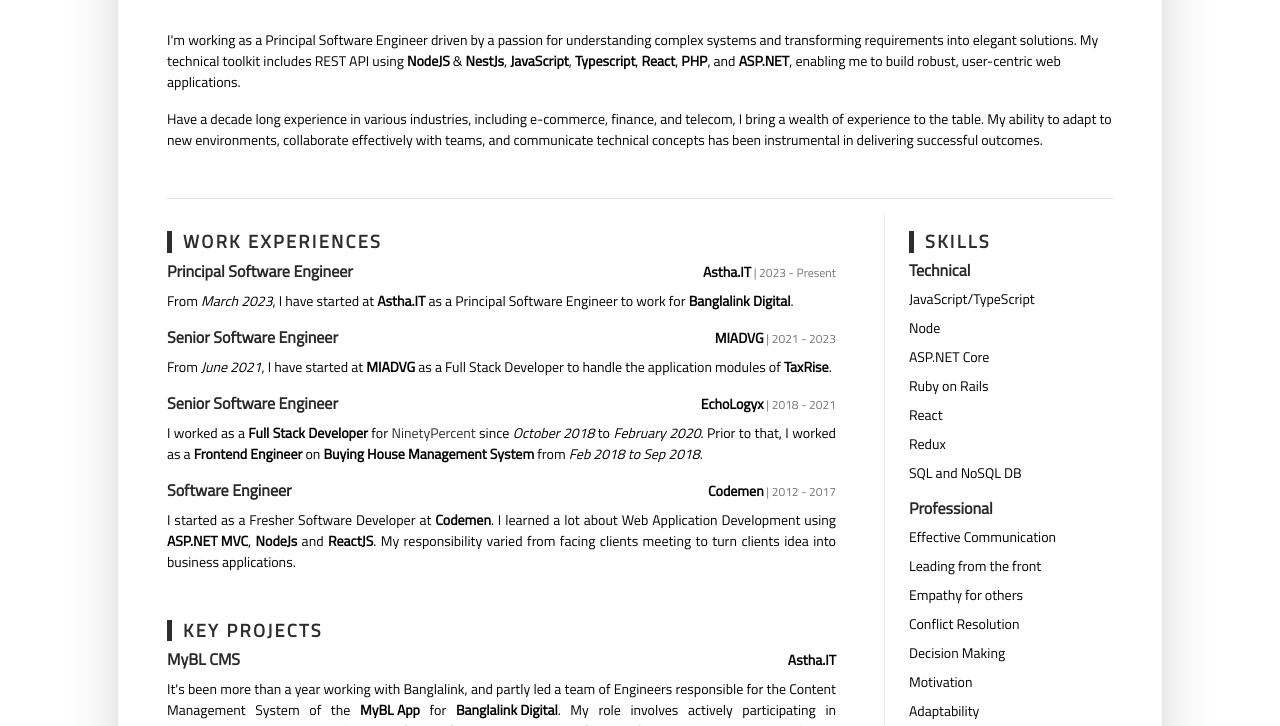
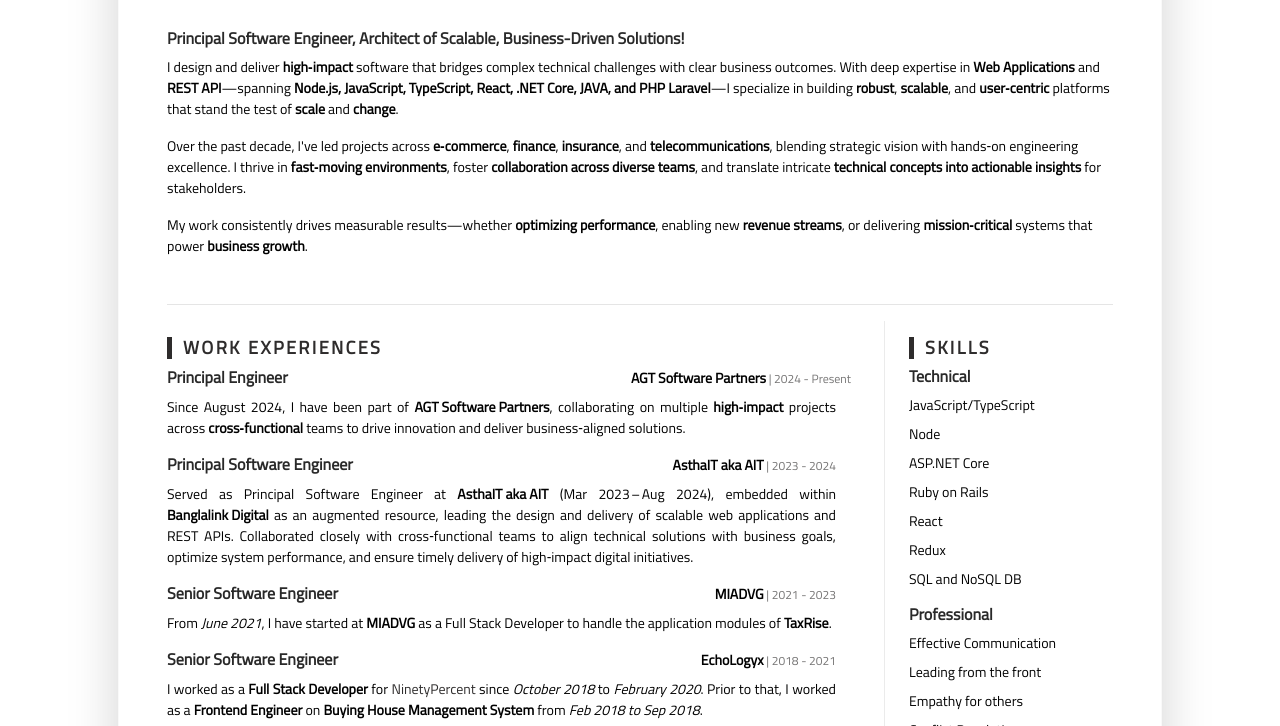
Before and after one commit to mushfiqweb/resume.mushfiqweb.com, a website: page index.html in a window 1280 px wide. Shown: the part 237-963 px from the top of the page. Drawn offline with Linux system fonts and the light colour scheme.

Commit message:
Update index.html

```diff
--- a/index.html
+++ b/index.html
@@ -82,9 +82,9 @@
 						</div>
 						<div class="resume-title col-12 col-md-6 col-lg-4 col-xl-6">
 							<h2 class="resume-name mb-0 text-uppercase">Mushfiqur Rahman Shishir</h2>
-							<div class="resume-tagline mb-3 mb-md-0">Principal Software Engineer @ <a
-									href="https://www.asthait.com/" class="dark-link dark-hover6"
-									target="_blank">Astha.IT</a> </div>
+							<div class="resume-tagline mb-3 mb-md-0">Principal Engineer @ <a
+									title="AGT Software Partners" href="https://allgentech.io/"
+									class="dark-link dark-hover6" target="_blank">AGT Software Partners</a> </div>
 						</div>
 						<!--//resume-title-->
 						<div class="resume-contact col-12 col-md-6 col-lg-4 col-xl-3">
@@ -109,58 +109,42 @@
 				<div class="resume-intro py-3">
 					<div class="media flex-column flex-md-row align-items-center">
 						<div class="media-body text-left">
-							<!-- <p class="mb-0" style="text-align: justify;">
-								A profound, honest <b>Full Stack Developer</b> with a passion for creating delicate
-								solutions in the least amount of time, with more than <b>nine years of experience</b> in
-								<b>
-									Application Development</b>. Implemented <b>complex user stories</b> that make the
-								business
-								count on more <b>conversion and grow</b> with it. I have started my career with
-								<strong>.NET</strong> technologies but later overhauled my skills with <strong>
-									ASP.NET Core, Node, TypeScript, Ruby on Rails</strong>, and
-								<strong>Android</strong>. Throughout my career, I
-								have contributed to the businesses that <b>positively impacted </b> society through
-								<b>my active and innovative contributions</b>
-								to the organization's growth. While being an <b>independently motivated engineer</b>, I
-								appreciate the <b>collective efforts and collaborative productivity</b> within the team
-								environment.
-								I am <b>open-minded and focused on learning new technologies</b> that directly impact
-								the <b>betterment of human lives</b>.
-							</p> -->
+
+							<h6>
+								Principal Software Engineer, Architect of Scalable, Business-Driven Solutions!
+							</h6>
 
 							<p>
-								I'm working as a Principal Software Engineer driven by a passion for understanding
-								complex systems
-								and transforming requirements into elegant solutions. My technical toolkit includes REST
-								API using
-								<strong>NodeJS</strong> & <strong>NestJs</strong>, <strong>JavaScript</strong>,
-								<strong>Typescript</strong>,
-								<strong>React</strong>, <strong>PHP</strong>, and <strong>ASP.NET</strong>, enabling me to build robust,
-								user-centric web applications.
-							</p>
-							<!-- <p>
-								With a problem-solver's mindset and a love for analysis, I excel in breaking down
-								intricate needs. But technical skills are only part of the picture.
-							</p> -->
-							<p>
-								Have a decade long experience in various industries, including e-commerce, finance,
-								and telecom, I bring a wealth of experience to the table. My ability
-								to adapt to new environments, collaborate effectively with teams, and communicate
-								technical concepts has been instrumental in delivering successful outcomes.
-							</p>
-							<!-- <p>
-								I'm also a Tech Geek constantly on the lookout for innovation, an Audiophile with an ear
-								for detail, and a Cinephile captivated by storytelling. Above all, I'm a Lifelong
-								Learner who sees growth as an ongoing journey, fueling my work with constant discovery.
+								I design and deliver <strong>high‑impact</strong> software that bridges complex
+								technical challenges with
+								clear business outcomes. With deep expertise in <strong>Web Applications</strong> and
+								<strong>REST API</strong>—spanning
+								<strong>Node.js, JavaScript, TypeScript, React, .NET Core, JAVA, and PHP
+									Laravel</strong>—I specialize in
+								building <strong>robust</strong>, <strong>scalable</strong>, and
+								<strong>user‑centric</strong> platforms that stand the test of <strong>scale</strong>
+								and
+								<strong>change</strong>.
 							</p>
 							<p>
-								As a perpetual student, insatiable learner, and relentless problem-solver, I am poised
-								to contribute my diverse skillset, creative mindset, and unwavering dedication to any
-								team or project, leaving an indelible mark on the digital tapestry shaping our world.
-							</p> -->
-
+								Over the past decade, I've led projects across <strong>e‑commerce</strong>,
+								<strong>finance</strong>, <strong>insurance</strong>, and
+								<strong>telecommunications</strong>,
+								blending strategic vision with hands‑on engineering excellence. I thrive in
+								<strong>fast‑moving
+									environments</strong>, foster <strong>collaboration across diverse teams</strong>,
+								and translate intricate
+								<strong>technical
+									concepts into actionable insights</strong> for stakeholders.
+							</p>
+							<p>
+								My work consistently drives measurable results—whether <strong>optimizing
+									performance</strong>, enabling
+								new
+								<strong>revenue streams</strong>, or delivering <strong>mission‑critical</strong>
+								systems that power <strong>business growth</strong>.
+							</p>
 						</div>
-						<!--//media-body-->
 					</div>
 				</div>
 				<!--//resume-intro-->
@@ -173,27 +157,53 @@
 
 								<div class="item mb-3">
 									<div class="item-heading row align-items-center mb-2">
+										<h4 class="item-title col-12 col-md-6 col-lg-8 mb-2 mb-md-0">Principal Engineer
+										</h4>
+										<div style="padding: 0 !important;"
+											class="item-meta col-12 col-md-6 col-lg-4 text-muted text-left text-md-right">
+											<a title="AGT Software Partners" href="https://allgentech.io/"
+												class="work-company dark-link dark-hover6" target="_blank">AGT Software
+												Partners</a>
+											| 2024 - Present
+										</div>
+									</div>
+									<div class="item-content">
+										<p>
+											Since August 2024, I have been part of <a title="AGT Software Partners" href="https://allgentech.io/"
+												class="work-company dark-link dark-hover6" target="_blank">AGT Software
+												Partners</a>, collaborating on multiple
+											<strong>high‑impact</strong> projects across <strong>cross‑functional</strong> teams to drive innovation and
+											deliver business‑aligned solutions.
+										</p>
+									</div>
+								</div>
+
+								<div class="item mb-3">
+									<div class="item-heading row align-items-center mb-2">
 										<h4 class="item-title col-12 col-md-6 col-lg-8 mb-2 mb-md-0">Principal Software
 											Engineer</h4>
 										<div
 											class="item-meta col-12 col-md-6 col-lg-4 text-muted text-left text-md-right">
-											<a class="work-company dark-link dark-hover6" href="https://asthait.com/"
-												title="Astha.IT" target="_blank">Astha.IT</a> | 2023 - Present
+											<a class="work-company dark-link dark-hover6" href="https://ait.inc/"
+												title="AsthaIT aka AIT" target="_blank">AsthaIT aka AIT</a> | 2023 -
+											2024
 										</div>
 									</div>
 									<div class="item-content">
 										<p>
-											From <em>March 2023</em>, I have started at <a
-												class="work-company dark-link dark-hover6" href="https://asthait.com/"
-												title="Astha.IT" target="_blank">Astha.IT</a> as a <a
-												class="dark-link dark-hover6"
-												href="https://www.google.com/search?q=Principal+Software+Engineer"
-												title="Principal Software Engineer" target="_blank">Principal Software
-												Engineer</a> to
-											work for <a class="work-company dark-link dark-hover6"
+
+											Served as Principal Software Engineer at <a
+												class="work-company dark-link dark-hover6" href="https://ait.inc/"
+												title="AsthaIT aka AIT" target="_blank">AsthaIT aka AIT</a> (Mar
+											2023 – Aug 2024),
+											embedded within <a class="work-company dark-link dark-hover6"
 												href="https://banglalink.net/"
 												title="Banglalink Digital Communications Ltd" target="_blank">Banglalink
-												Digital</a>.
+												Digital</a> as an augmented resource,
+											leading the design and delivery of scalable web applications and REST APIs.
+											Collaborated closely with cross‑functional teams to align technical
+											solutions with business goals, optimize system performance,
+											and ensure timely delivery of high‑impact digital initiatives.
 										</p>
 									</div>
 								</div>
@@ -375,7 +385,8 @@
 									</div>
 									<div class="item-content">
 										<p>
-											It's been more than a year working with Banglalink, and partly led a team of Engineers
+											It's been more than a year working with Banglalink, and partly led a team of
+											Engineers
 											responsible for the Content Management System of
 											the <a href="https://www.banglalink.net/en/apps-and-services/apps/mybl"
 												title="MyBL App" class="dark-link dark-hover6"
@@ -735,16 +746,16 @@
 								<h3 class="text-uppercase resume-section-heading mb-4">Languages</h3>
 								<ul class="list-unstyled resume-lang-list">
 									<li class="mb-2">Bengali<span class="text-muted">(Native)</span></li>
-									<li>English <span class="text-muted">(Professional)</span></li>
+									<li>English <span class="text-muted">(Fluent)</span></li>
 								</ul>
 							</section>
 							<!--//certificates-section-->
 							<section class="skills-section py-3">
 								<h3 class="text-uppercase resume-section-heading mb-4">Interests</h3>
 								<ul class="list-unstyled resume-interests-list mb-0">
+									<li class="mb-2">Visual and Sound Effects</li>
+									<li class="mb-2">Films</li>
 									<li class="mb-2">Photography</li>
-									<li class="mb-2">Sound Engineering</li>
-									<li class="mb-2">VFX</li>
 								</ul>
 							</section>
 							<!--//certificates-section-->
```
